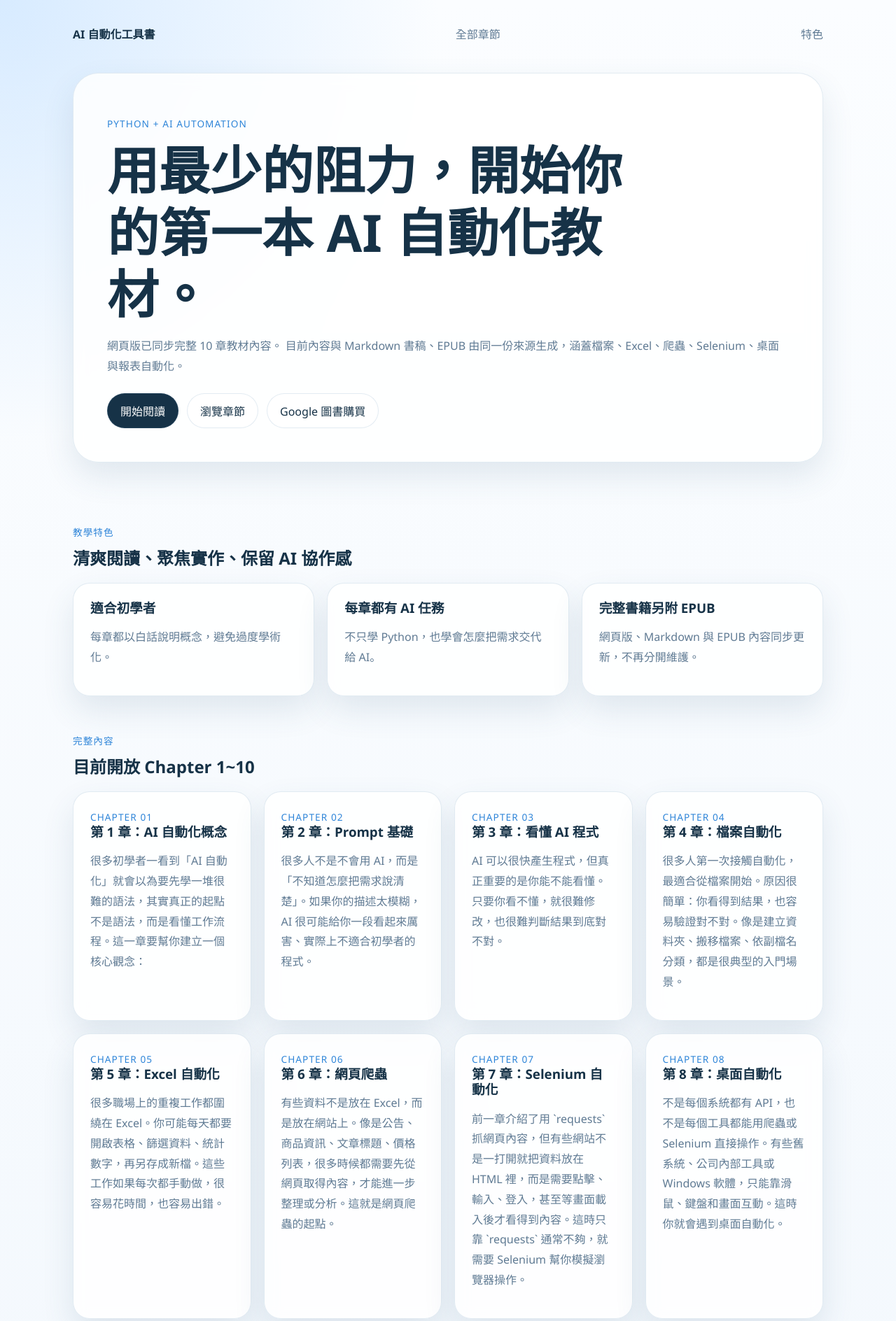
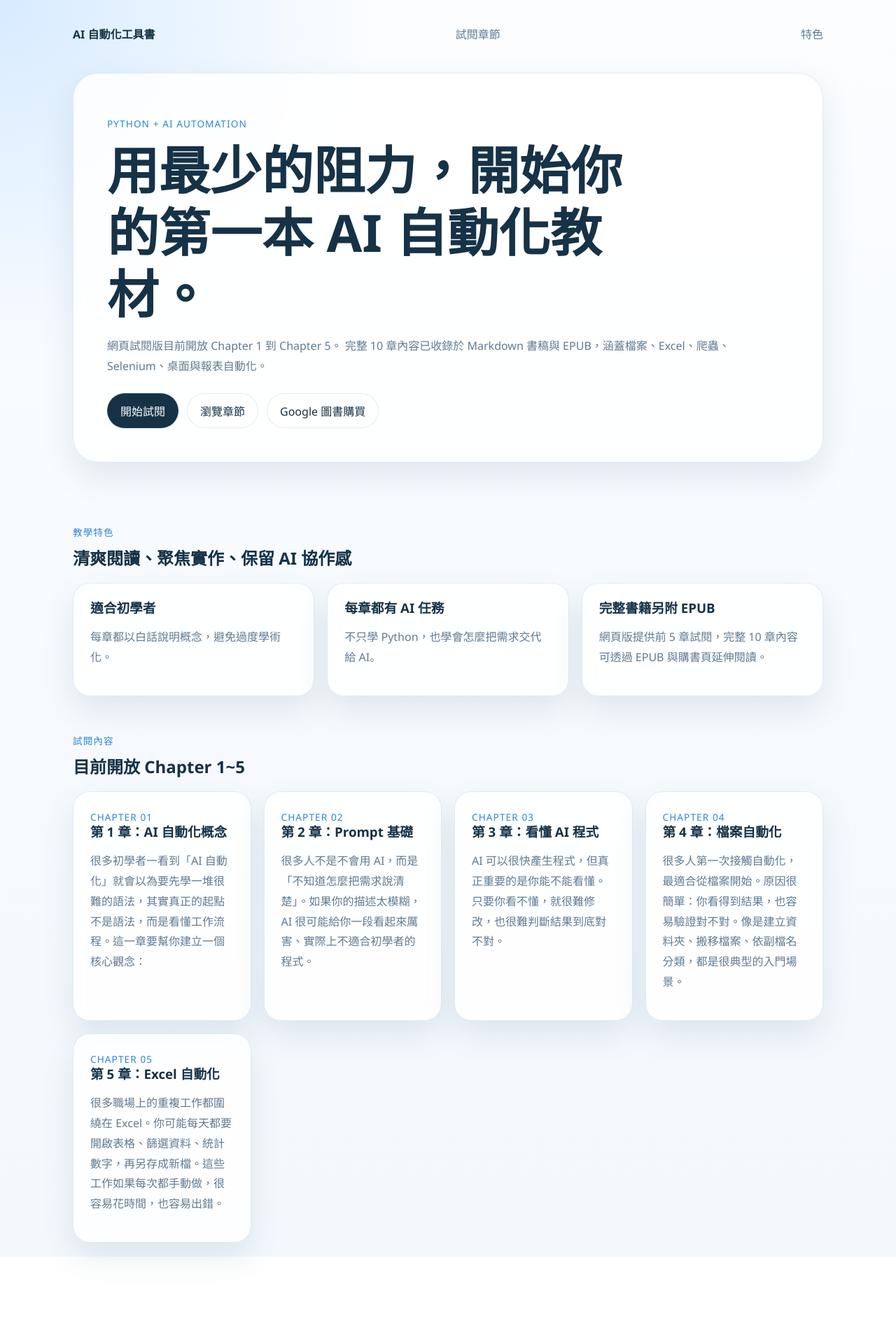
Before and after one commit to j945935cy/ai-python-automation, a plain HTML site: page web/index.html in a window 1280 px wide. Shown: the top 1888 px of the page at 70% size. After the commit the page ends 1796 px from the top, so only its background shows below. Drawn offline with Linux system fonts and the light colour scheme.

Commit message:
Limit web preview to chapters 1 through 5

```diff
--- a/web/index.html
+++ b/web/index.html
@@ -10,18 +10,18 @@
   <header class="hero">
     <nav class="top-nav">
       <a class="brand" href="index.html">AI 自動化工具書</a>
-      <a href="#preview">全部章節</a>
+      <a href="#preview">試閱章節</a>
       <a href="#why">特色</a>
     </nav>
     <div class="hero-panel">
       <p class="eyebrow">Python + AI Automation</p>
       <h1>用最少的阻力，開始你的第一本 AI 自動化教材。</h1>
       <p class="lead">
-        網頁版已同步完整 10 章教材內容。
-        目前內容與 Markdown 書稿、EPUB 由同一份來源生成，涵蓋檔案、Excel、爬蟲、Selenium、桌面與報表自動化。
+        網頁試閱版目前開放 Chapter 1 到 Chapter 5。
+        完整 10 章內容已收錄於 Markdown 書稿與 EPUB，涵蓋檔案、Excel、爬蟲、Selenium、桌面與報表自動化。
       </p>
       <div class="hero-actions">
-        <a class="button primary" href="chapter.html?id=chapter01">開始閱讀</a>
+        <a class="button primary" href="chapter.html?id=chapter01">開始試閱</a>
         <a class="button secondary" href="#preview">瀏覽章節</a>
         <a class="button secondary" href="https://books.google.com.tw/books/about?id=xijTEQAAQBAJ&redir_esc=y" target="_blank" rel="noreferrer">Google 圖書購買</a>
       </div>
@@ -45,15 +45,15 @@
         </article>
         <article class="card">
           <h3>完整書籍另附 EPUB</h3>
-          <p>網頁版、Markdown 與 EPUB 內容同步更新，不再分開維護。</p>
+          <p>網頁版提供前 5 章試閱，完整 10 章內容可透過 EPUB 與購書頁延伸閱讀。</p>
         </article>
       </div>
     </section>
 
     <section class="section" id="preview">
       <div class="section-heading">
-        <p class="eyebrow">完整內容</p>
-        <h2>目前開放 Chapter 1~10</h2>
+        <p class="eyebrow">試閱內容</p>
+        <h2>目前開放 Chapter 1~5</h2>
       </div>
       <div class="chapter-list" id="chapter-list"></div>
     </section>
--- a/web/script.js
+++ b/web/script.js
@@ -1,11 +1,12 @@
 const chapters = window.BOOK_CHAPTERS || [];
 const PURCHASE_URL = "https://books.google.com.tw/books/about?id=xijTEQAAQBAJ&redir_esc=y";
+const previewChapters = chapters.slice(0, 5);
 
 function renderChapterList() {
   const chapterList = document.getElementById("chapter-list");
   if (!chapterList) return;
 
-  chapterList.innerHTML = chapters
+  chapterList.innerHTML = previewChapters
     .map(
       (chapter) => `
     <a class="card chapter-card" href="chapter.html?id=${chapter.id}">
@@ -23,8 +24,8 @@ function renderSidebar(activeId) {
   if (!sidebar) return;
 
   sidebar.innerHTML = `
-    <p class="eyebrow">全部章節</p>
-    ${chapters
+    <p class="eyebrow">試閱章節</p>
+    ${previewChapters
       .map(
         (chapter) => `
       <a class="sidebar-link ${chapter.id === activeId ? "active" : ""}" href="chapter.html?id=${chapter.id}">
@@ -88,23 +89,30 @@ function renderReader() {
 
   const params = new URLSearchParams(window.location.search);
   const currentId = params.get("id") || "chapter01";
-  const chapter = chapters.find((item) => item.id === currentId) || chapters[0];
+  const chapter = previewChapters.find((item) => item.id === currentId) || previewChapters[0];
   if (!chapter) return;
 
   document.title = `${chapter.fullTitle || chapter.title} | AI 自動化工具書`;
   renderSidebar(chapter.id);
+
+  const ctaHtml =
+    chapter.id === "chapter05"
+      ? `
+    <section class="card cta-card">
+      <p class="eyebrow">繼續閱讀</p>
+      <h2>前往 Google 圖書購書頁</h2>
+      <p>試閱版到這裡結束。如果你想閱讀後續 Chapter 6 到 Chapter 10，請使用下方連結前往 Google 圖書查看與購買。</p>
+      <a class="button primary" href="${PURCHASE_URL}" target="_blank" rel="noreferrer">前往 Google 圖書</a>
+    </section>
+  `
+      : "";
 
   reader.innerHTML = `
     <p class="eyebrow">Chapter ${chapter.number}</p>
     <h1>${chapter.fullTitle || chapter.title}</h1>
     <p class="lead">${chapter.summary}</p>
     ${chapter.sections.map(renderSection).join("")}
-    <section class="card cta-card">
-      <p class="eyebrow">繼續閱讀</p>
-      <h2>前往 Google 圖書購書頁</h2>
-      <p>如果你想直接在 Google 圖書查看與購買這本書，請使用下方連結。</p>
-      <a class="button primary" href="${PURCHASE_URL}" target="_blank" rel="noreferrer">前往 Google 圖書</a>
-    </section>
+    ${ctaHtml}
   `;
 }
 
```
Also changed, not shown: 1 other file.
